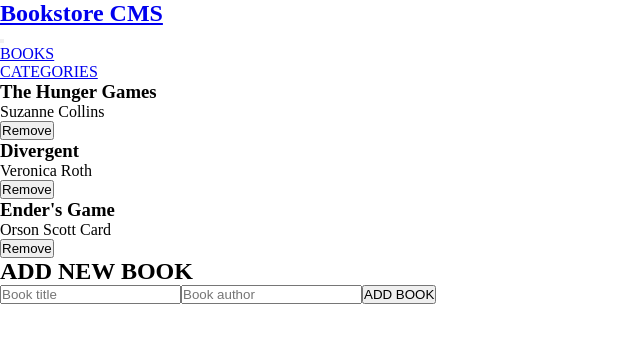
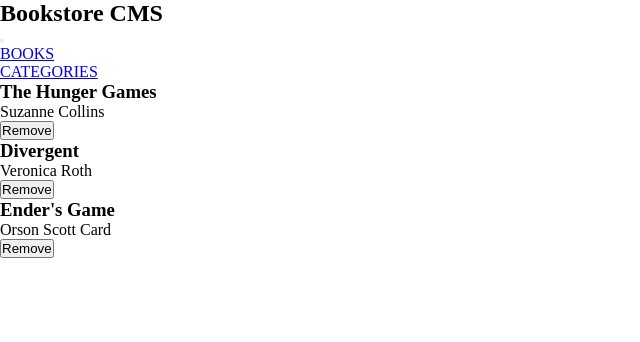
Before and after one commit to emmanuellmhango/bookstore, a React (Create React App) app: page / in a window 1280 px wide. Shown: the top 342 px of the page, without its empty margins (0-640 px from the left). Built offline with nearby package versions, Linux system fonts and the light colour scheme.

Commit message:
Correct errors as stated by the reviewer

```diff
--- a/src/App.js
+++ b/src/App.js
@@ -1,7 +1,6 @@
 import { BrowserRouter as Router, Routes, Route } from 'react-router-dom';
 import './App.css';
 import Header from './components/Header';
-import Books from './pages/Books';
 import ListBooks from './components/ListBooks';
 import Categories from './pages/Categories';
 
@@ -10,8 +9,7 @@
     <Router>
       <Header />
       <Routes>
-        <Route path="/" element={<Books />} />
-        <Route path="/books" element={<ListBooks />} />
+        <Route path="/" element={<ListBooks />} />
         <Route path="/categories" element={<Categories />} />
       </Routes>
     </Router>
--- a/src/components/Header.js
+++ b/src/components/Header.js
@@ -4,7 +4,7 @@
 const Header = () => (
   <header>
     <nav>
-      <h1><Link to="/">Bookstore CMS</Link></h1>
+      <h1>Bookstore CMS</h1>
       <button type="button">
         <span />
         <span />
```
